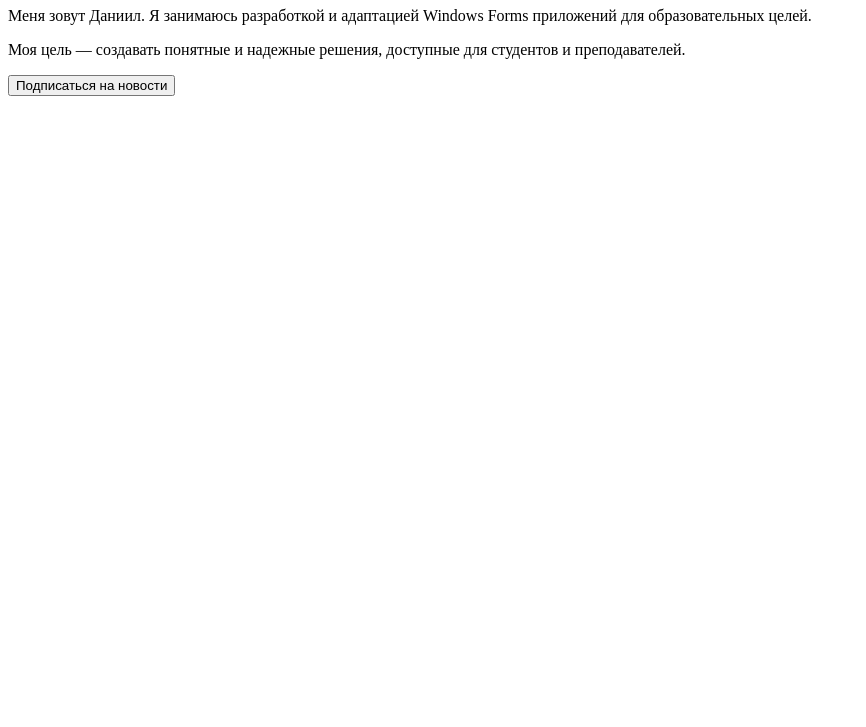
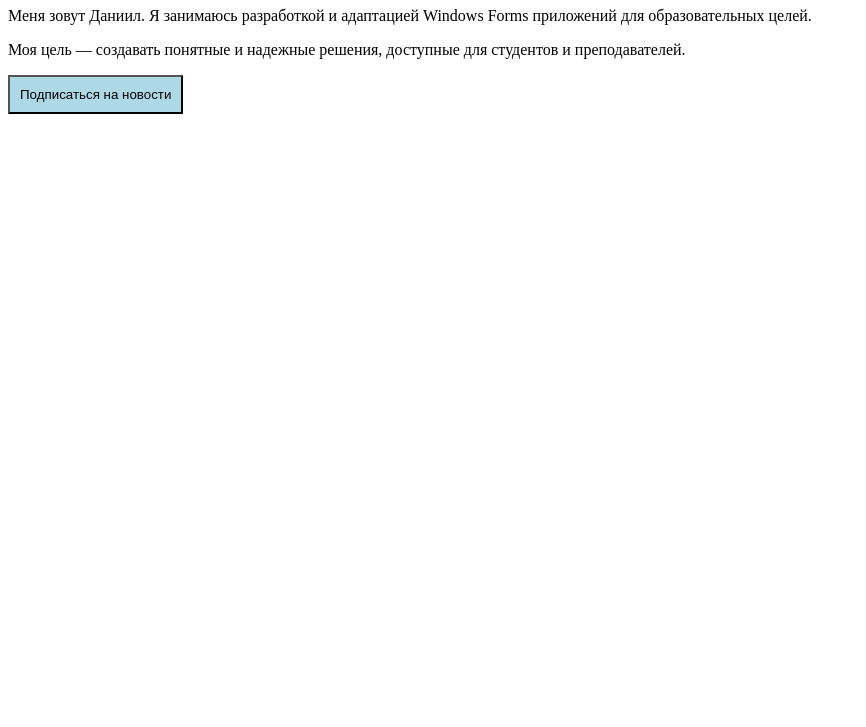
Before and after one commit to Tanaka1321/Lr6, a plain HTML site: page index.html in a window 1280 px wide. Shown: the part 73-800 px from the top of the page, without its empty margins (0-866 px from the left). Drawn offline with Linux system fonts and the light colour scheme.

Commit message:
Изменен цвет кнопки

```diff
--- a/index.html
+++ b/index.html
@@ -9,5 +9,12 @@
   <p>Меня зовут Даниил. Я занимаюсь разработкой и адаптацией Windows Forms приложений для образовательных целей.</p>
   <p>Моя цель — создавать понятные и надежные решения, доступные для студентов и преподавателей.</p>
   <button>Подписаться на новости</button>
+<style>
+  button {
+    background-color: lightblue;
+    padding: 10px;
+  }
+</style>
+
 </body>
 </html>
```
